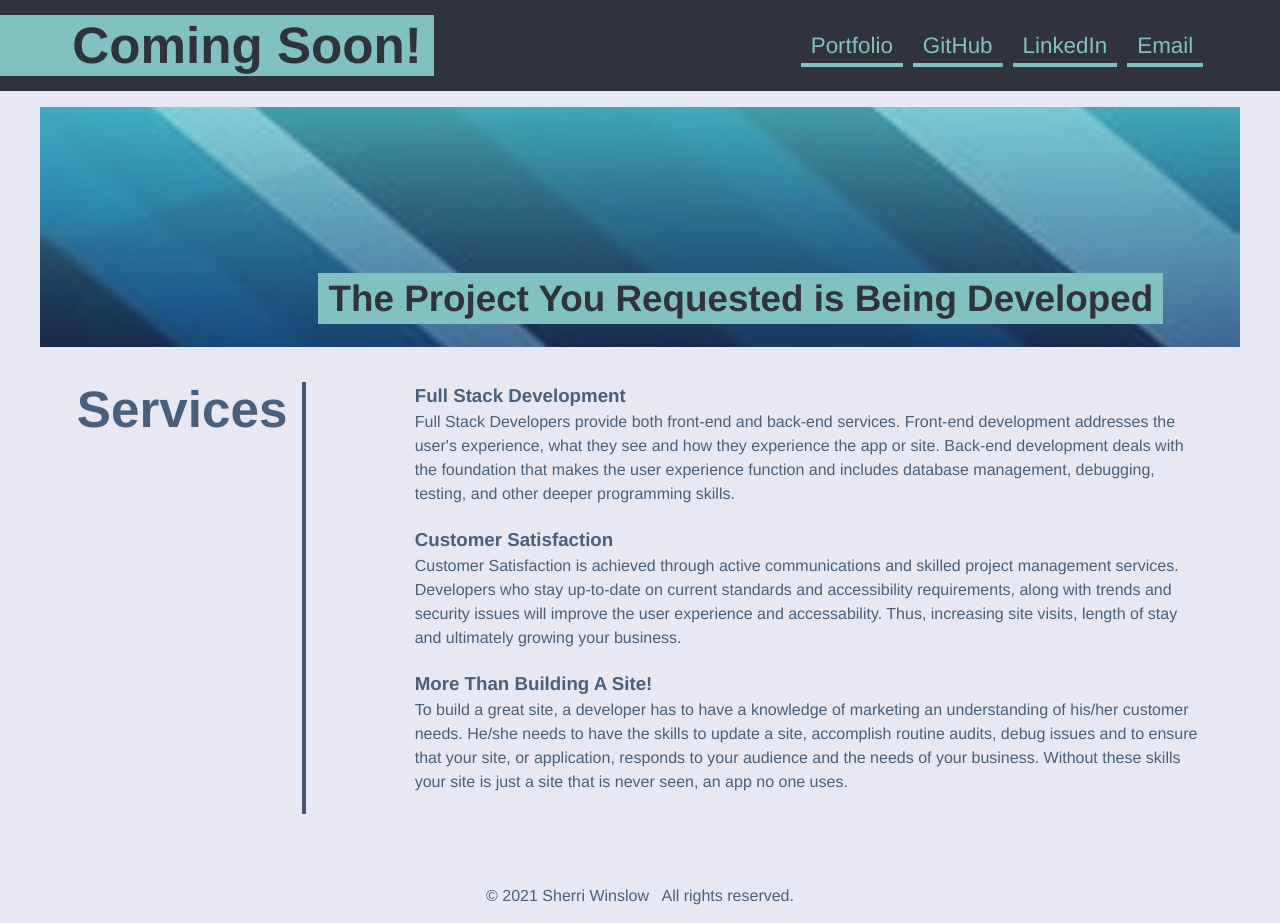
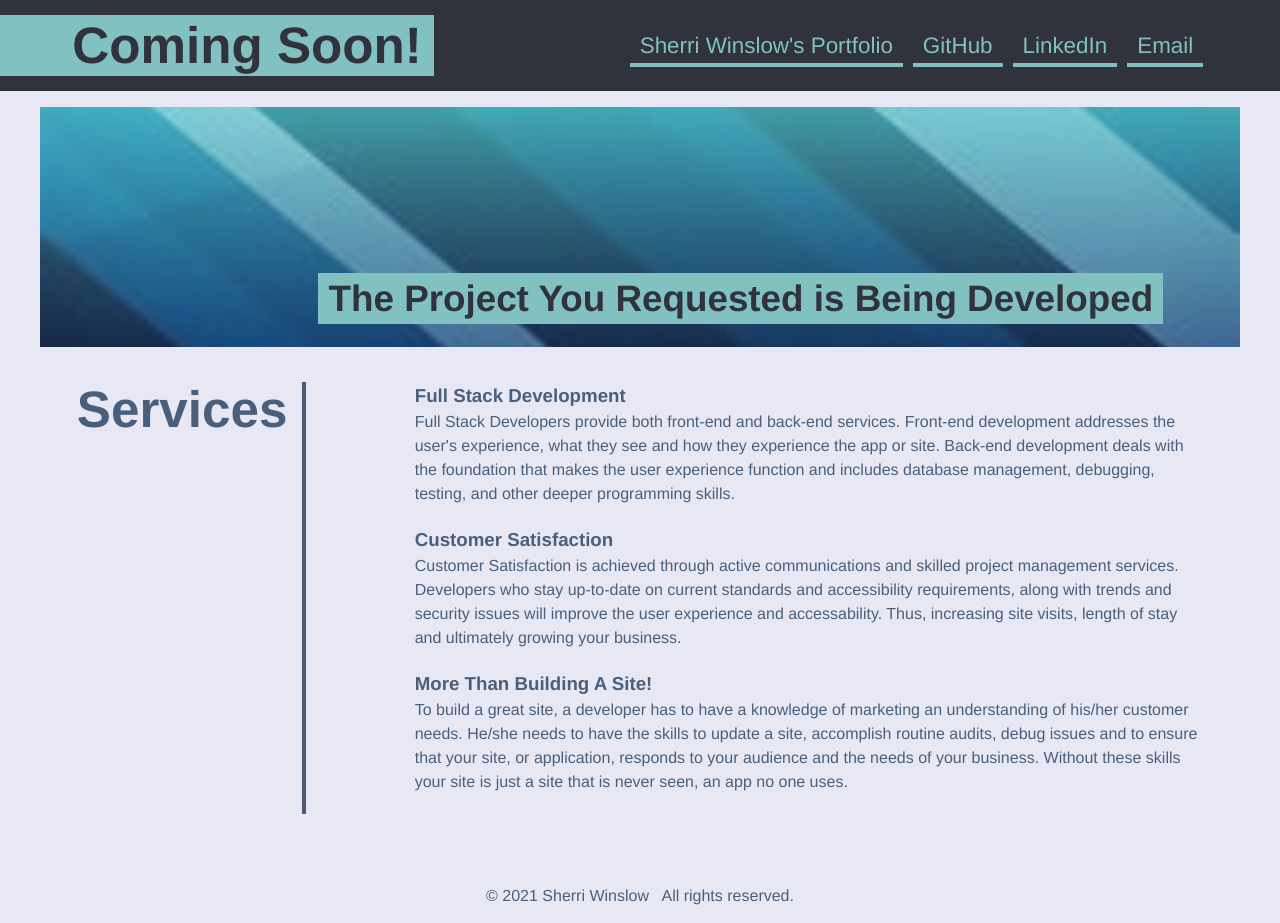
Before and after one commit to SherriW/Coming-Soon, a plain HTML site: page index.html in a window 1280 px wide. Drawn offline with Linux system fonts and the light colour scheme.

Commit message:
changed name of a nav link to include my name

```diff
--- a/index.html
+++ b/index.html
@@ -16,7 +16,7 @@
 
             <nav class="nav-flex">
                 <!-- Anchor element -->
-                <a href="https://sherriw.github.io/Portfolio/">Portfolio</a>
+                <a href="https://sherriw.github.io/Portfolio/">Sherri Winslow's Portfolio</a>
                 <a href="https://github.com/SherriW">GitHub</a>
                 <a href="https://www.linkedin.com/in/sherri-winslow-67530658/">LinkedIn</a>
                 <a href="mailto:swinslowcoding@gmail.com">Email</a>
```
